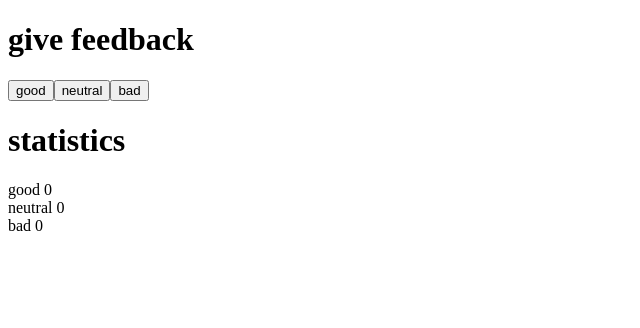
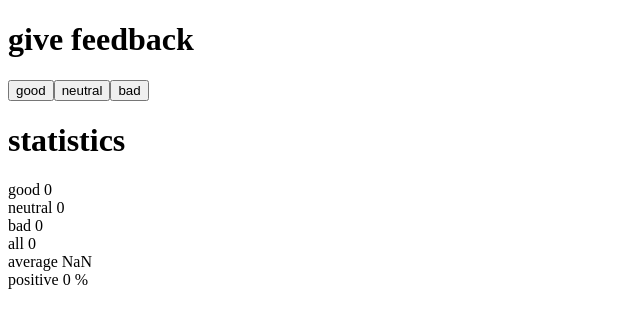
Before and after one commit to eldarheleg/openstack, a React (Vite) app in the folder part1/unicafe/: page / in a window 1280 px wide. Shown: the top 328 px of the page, without its empty margins (0-640 px from the left). Built offline with nearby package versions, Linux system fonts and the light colour scheme.

Commit message:
Exercise 1.7

```diff
--- a/part1/unicafe/src/App.jsx
+++ b/part1/unicafe/src/App.jsx
@@ -15,6 +15,9 @@
       <div>good {good}</div>
       <div>neutral {neutral}</div>
       <div>bad {bad}</div>
+      <div>all {good + neutral + bad}</div>
+      <div>average {(good - bad) / (good + neutral + bad)}</div>
+      <div>positive {((good / (good + neutral + bad)) * 100) || 0} %</div>
     </div>
   )
 }
```
